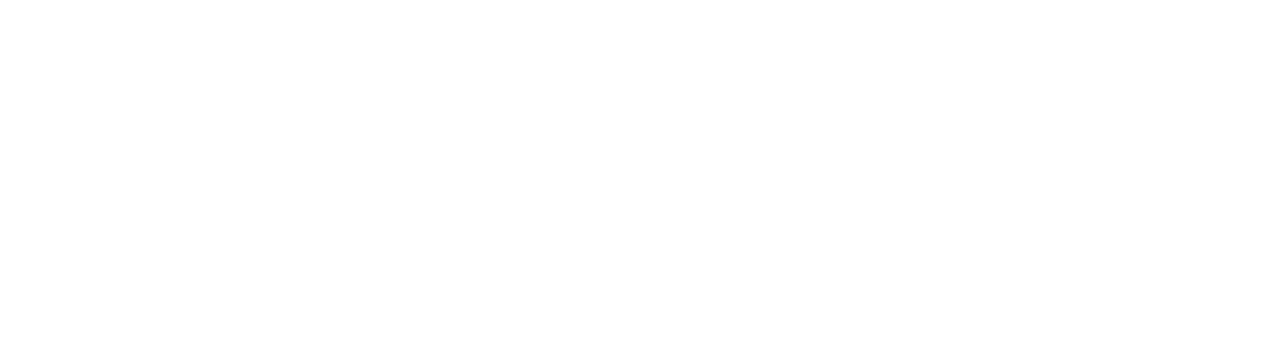
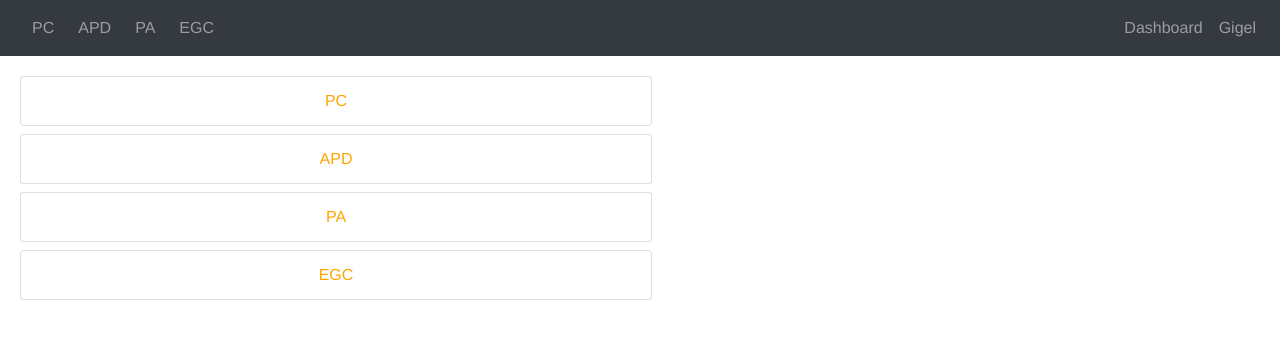
Before and after one commit to danielliurca7/OnlineTaskRunner, a Vue app in the folder client-side/: page /dashboard in a window 1280 px wide. Shown: the top 338 px of the page. Built offline with nearby package versions, Linux system fonts and the light colour scheme.

Commit message:
Working towards main functionality

```diff
--- /dev/null
+++ b/client-side/src/components/AuthNavbar.vue
@@ -0,0 +1,31 @@
+<template>
+  <b-navbar type="dark" variant="dark">
+    <b-navbar-nav>
+      <b-nav-item class="ml-2" v-for="tab in tabs" :key="tab.name" :to="{ name: 'subject', params: { subject: tab.name }}">
+        {{ tab.name }}
+      </b-nav-item>
+    </b-navbar-nav>
+
+    <b-navbar-nav class="ml-auto active">
+      <b-nav-item to="/dashboard">Dashboard</b-nav-item>
+      <b-nav-item to="/profile">{{ username }}</b-nav-item>
+    </b-navbar-nav>
+  </b-navbar>
+</template>
+
+<script>
+export default {
+  name: "AuthNavbar",
+  data() {
+    return {
+      username: "Gigel",
+      tabs: [
+        { name: "PC" },
+        { name: "APD" },
+        { name: "PA" },
+        { name: "EGC" }
+      ]
+    };
+  }
+};
+</script>
--- a/client-side/src/router.js
+++ b/client-side/src/router.js
@@ -27,6 +27,16 @@
       path: "/login",
       name: "login",
       component: () => import("./views/Login.vue")
+    },
+    {
+      path: "/dashboard",
+      name: "dashboard",
+      component: () => import("./views/Dashboard.vue")
+    },
+    {
+      path: "/subject/:subject",
+      name: "subject",
+      component: () => import("./views/Subject.vue")
     }
   ]
 });
--- /dev/null
+++ b/client-side/src/views/Dashboard.vue
@@ -0,0 +1,40 @@
+<template>
+  <div class="dashboard">
+    <AuthNavbar />
+    <ul class="list-group mt-3 float-left w-50 ml-3">
+      <li class="list-group-item m-1 btn btn-secondary" v-for="subject in subjects" :key="subject.name">
+        <router-link :to="{ name: 'subject', params: { subject: subject.name }}">{{ subject.name }}</router-link>
+      </li>
+    </ul>
+  </div>
+</template>
+
+<script>
+import AuthNavbar from "@/components/AuthNavbar.vue";
+
+export default {
+  name: "dashboard",
+  components: {
+    AuthNavbar
+  },
+  data() {
+    return {
+      subjects: [
+        { name: "PC" },
+        { name: "APD" },
+        { name: "PA" },
+        { name: "EGC" }
+      ]
+    };
+  }
+};
+</script>
+
+<style scoped>
+a {
+  color: orange;
+  display: block;
+  text-decoration: none;
+  cursor: pointer;
+}
+</style>
--- a/client-side/src/views/Login.vue
+++ b/client-side/src/views/Login.vue
@@ -4,11 +4,21 @@
     <div class="login-form">
       <b-form @submit="onSubmit">
         <b-form-group>
-          <b-form-input v-model="username" type="text" placeholder="Username" required/>
+          <b-form-input
+            v-model="username"
+            type="text"
+            placeholder="Username"
+            required
+          />
         </b-form-group>
 
-        <b-form-group :invalid-feedback="invalidFeedback">
-          <b-form-input v-model="password" type="password" placeholder="Password" required/>
+        <b-form-group>
+          <b-form-input
+            v-model="password"
+            type="password"
+            placeholder="Password"
+            required
+          />
         </b-form-group>
 
         <div class="text-center">
@@ -17,11 +27,9 @@
 
         <div class="float-left mt-3">
           <b-form-checkbox
-            id="checkbox-1"
-            v-model="status"
-            name="checkbox-1"
-            value="accepted"
-            unchecked-value="not_accepted"
+            v-model="remember"
+            value="true"
+            unchecked-value="false"
           >
             Remember me
           </b-form-checkbox>
@@ -39,6 +47,23 @@
   name: "login",
   components: {
     Navbar
+  },
+  data() {
+    return {
+      username: "",
+      password: "",
+      remember: false
+    };
+  },
+  methods: {
+    onSubmit: function(e) {
+      e.preventDefault();
+
+      // Authentication with cs.curs api
+      // Check credentials
+
+      this.$router.push("dashboard");
+    }
   }
 };
 </script>
```
Also changed, not shown: client-side/src/views/Subject.vue (added).
